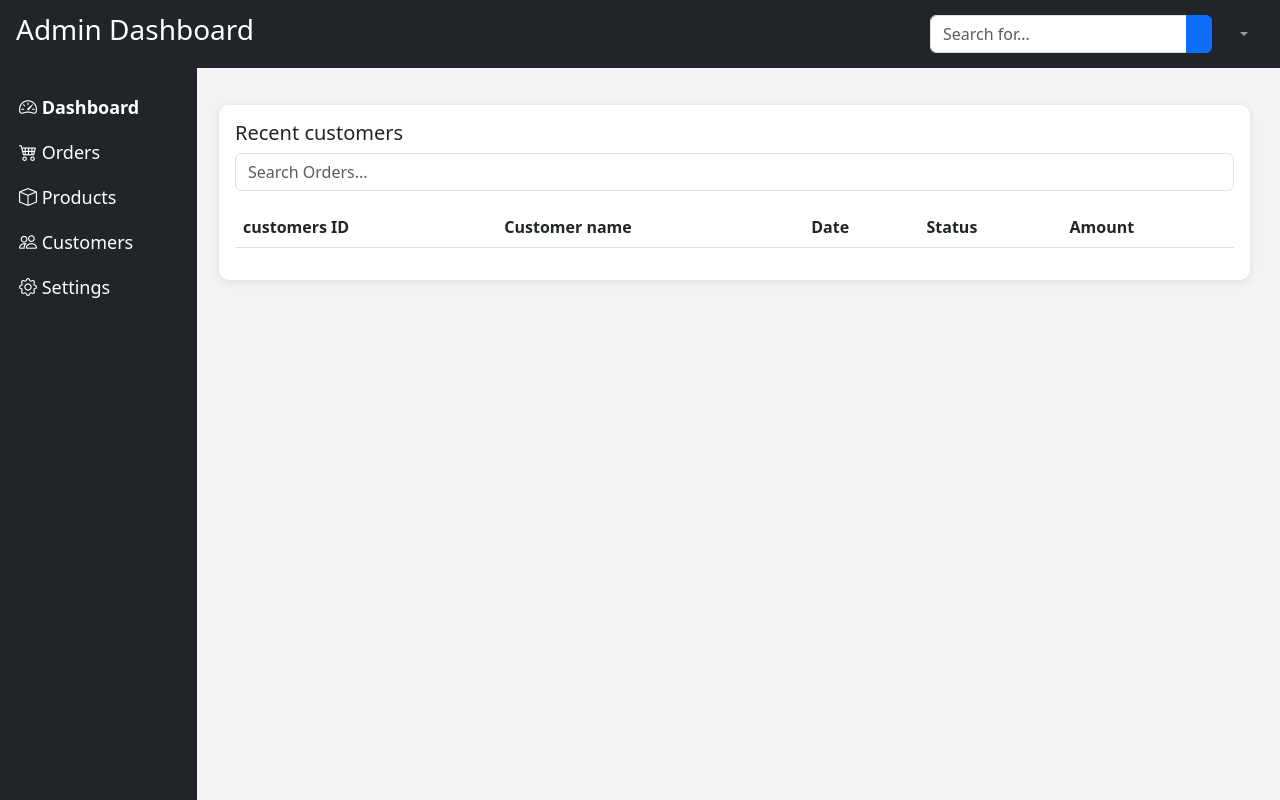
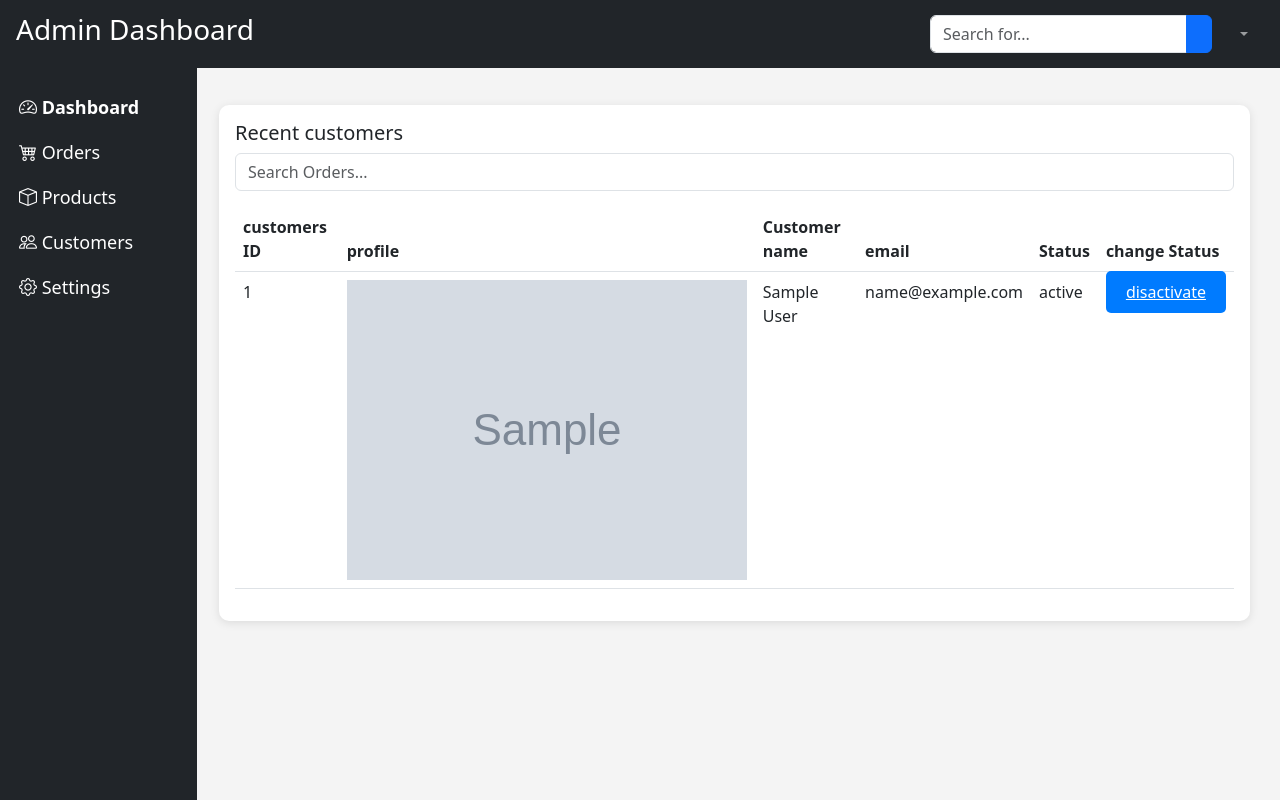
Before and after one commit to 9asdaoui/ecmApp, a PHP site: page /layout/admin/customers.php in a window 1280 px wide. Run offline with PHP 8.4, Linux system fonts and the light colour scheme; the visitor is signed in with stand-in values (Sample User, id 1); tables that the repository leaves empty hold one stand-in row (values such as "Sample post"); grey boxes marked "Sample" are stand-in pictures; lists and menus that the app fills with data are empty.

Commit message:
add the activat/disactivat function

```diff
--- /dev/null
+++ b/controllers/ClientsController.php
@@ -0,0 +1,39 @@
+<?php
+require_once __DIR__ . '/../src/ClientManager.php';
+require_once __DIR__ . '/../src/Client.php';
+
+
+
+class ClientsController{
+
+
+
+    public function displayAll()
+    {
+        $Clients = ClientManager::displayAll();
+
+        $tableRows = "";
+
+        foreach ($Clients as $Client) {
+            $tableRows .= $Client->rendreRow();
+        }
+        return $tableRows ;
+    }
+
+
+
+    // public function updateClient($ClientId,$name,$description,$price,$quantity,$category,$image)
+    // {
+    //     $Clientobj = new Client($ClientId,$name,$description,$price,$quantity,$category,$image);
+    //     ClientManager::update($Clientobj);
+    //     session_start();
+    //     $meesage = "Client updated successfully.";
+    //     $_SESSION["succesMessage"] = $meesage;
+    //     header("location:../layout/admin/Client.php");
+    // }
+
+    // public function viewClient($ClientId)
+    // {
+    //     return $Client = ClientManager::getClient($ClientId);
+    // }
+}
--- a/layout/admin/customers.php
+++ b/layout/admin/customers.php
@@ -1,5 +1,11 @@
-<?php include"nav.php"?>
-
+<?php
+require_once __DIR__ . '/../../controllers/ClientsController.php';
+include"nav.php";
+if(isset($_GET["changestatu"])){
+  $id=$_GET["changestatu"];
+  $class = ClientManager::changestat($id);
+}
+?>
 <div class="main-content">
 <div id="customers" class="card p-3">
       <h5>Recent customers</h5>
@@ -8,14 +14,18 @@
         <thead>
           <tr>
             <th>customers ID</th>
+            <th>profile</th>
             <th>Customer name</th>
-            <th>Date</th>
+            <th>email</th>
             <th>Status</th>
-            <th>Amount</th>
+            <th>change Status</th>
           </tr>
         </thead>
         <tbody id="customersTable">
-          <!-- Dynamic Content -->
+          <?php
+            $costumer = new ClientsController;
+            echo $costumer->displayAll();
+          ?>
         </tbody>
       </table>
     </div>
--- a/layout/admin/nav.php
+++ b/layout/admin/nav.php
@@ -50,6 +50,7 @@ exit();
         border-radius: 10px;
         box-shadow: 0px 2px 10px rgba(0, 0, 0, 0.1);
     }
+
         .error {
             color: red;
             font-size: 20px;
@@ -95,6 +96,17 @@ exit();
         .main-content-nav button:hover {
             background-color: #0056b3; /* Darker blue on hover */
         }
+        .statubtn{
+            background-color: #007BFF;
+            color: white;
+            border: none;
+            border-radius: 5px;
+            padding: 10px 20px;
+            font-size: 1rem;
+            cursor: pointer;
+
+        }
+
 </style>
 <nav class="sb-topnav navbar navbar-expand navbar-dark bg-dark" style="position: fixed;width: 100%;z-index: 1;">
             <a class="navbar-brand ps-3" href="index.php">    <h3 class="text-center">Admin Dashboard</h3></a>
--- a/src/Client.php
+++ b/src/Client.php
@@ -10,9 +10,9 @@ class Client extends User
 {
     private $isActive;
 
-    public function __construct($id = null, $name = null, $email = null, $password = null, $isActive = true)
+    public function __construct($id,$image, $name, $email, $password, $isActive = true)
     {
-        parent::__construct($id, $name, $email, $password, 'client');
+        parent::__construct($id,$image, $name, $email, $password, 'client');
         $this->isActive = $isActive;
     }
 
@@ -54,14 +54,21 @@ class Client extends User
         return "Registration successful.";
     }
 
-    public function placeOrder()
+
+    public function rendreRow()
     {
-        // Logic to place an order
-    }
+        if($this->isActive=="active"){$btn="disactivate";}else{$btn="activate";};
 
-    public function deleteOrder($orderId)
-    {
-        // Logic to delete an order
+        return
+        '<tr>
+            <td>'.$this->id.'</td>
+            <td><img src='.$this->image.'></td>
+            <td>'.$this->name.'</td>
+            <td>'.$this->email.'</td>
+            <td>'.$this->isActive.'</td>
+            <td><a type=""submit class="statubtn" href="?changestatu='.$this->id.'">'.$btn.'</a></td>
+
+        </tr>';
     }
 }
 ?>
--- /dev/null
+++ b/src/ClientManager.php
@@ -0,0 +1,58 @@
+<?php
+// namespace Ecm\App;
+// use Ecm\App\Database;
+// use Ecm\App\Product;
+require_once "Database.php";
+require_once "Client.php";
+
+class ClientManager
+{
+
+
+
+    public static function displayAll()
+    {
+        $conn = Database::getConnection();
+        $stmt = $conn->prepare("SELECT id,name,email,image,role, is_active
+                                from users
+                                join clients on users.id=clients.user_id;");
+        $stmt->execute();
+        $Clients = $stmt->fetchAll();
+        $data = [];
+        foreach ($Clients as $client) {
+            if($client['role']!="admin"){
+
+                if($client['is_active']){$statu="active";}else{$statu="disactive";};
+
+            $data[] = new Client($client['id'],$client['image'],$client['name'],$client['email'],$client['role'],$statu);
+            }
+        }
+        return $data;
+    }
+
+
+    public static function changestat($id)
+    {
+        $conn = Database::getConnection();
+        $stmt = $conn->prepare(
+            "SELECT * from clients WHERE user_id = :id"
+        );
+        $stmt->execute([
+            ':id' => $id
+        ]);
+        $statu =  $stmt->fetchAll();
+        if($statu==1){
+            $statu=0;
+        }else if($statu==0){
+            $statu=1;
+        }
+        $stmt = $conn->prepare(
+            "UPDATE clients SET is_active = :statu WHERE user_id = :id"
+        );
+
+        $stmt->execute([
+            ':statu' => $statu,
+            ':id' => $id
+        ]);
+    }
+}
--- a/src/User.php
+++ b/src/User.php
@@ -11,14 +11,16 @@ class User
     protected $email;
     protected $password;
     protected $role;
+    protected $image;
 
-    public function __construct($id=null, $name=null, $email=null, $password=null, $role = 'client')
+    public function __construct($id=null,$image=null, $name=null, $email=null, $password=null, $role = 'client')
     {
         $this->id = $id;
         $this->name = $name;
         $this->email = $email;
         $this->password = $password;
         $this->role = $role;
+        $this->image = $image;
     }
 
     public function login($email,$password){
```
Also changed, not shown: src/OrderManager.php (added, +9 -0 lines), controllers/OrderController.php (added).
